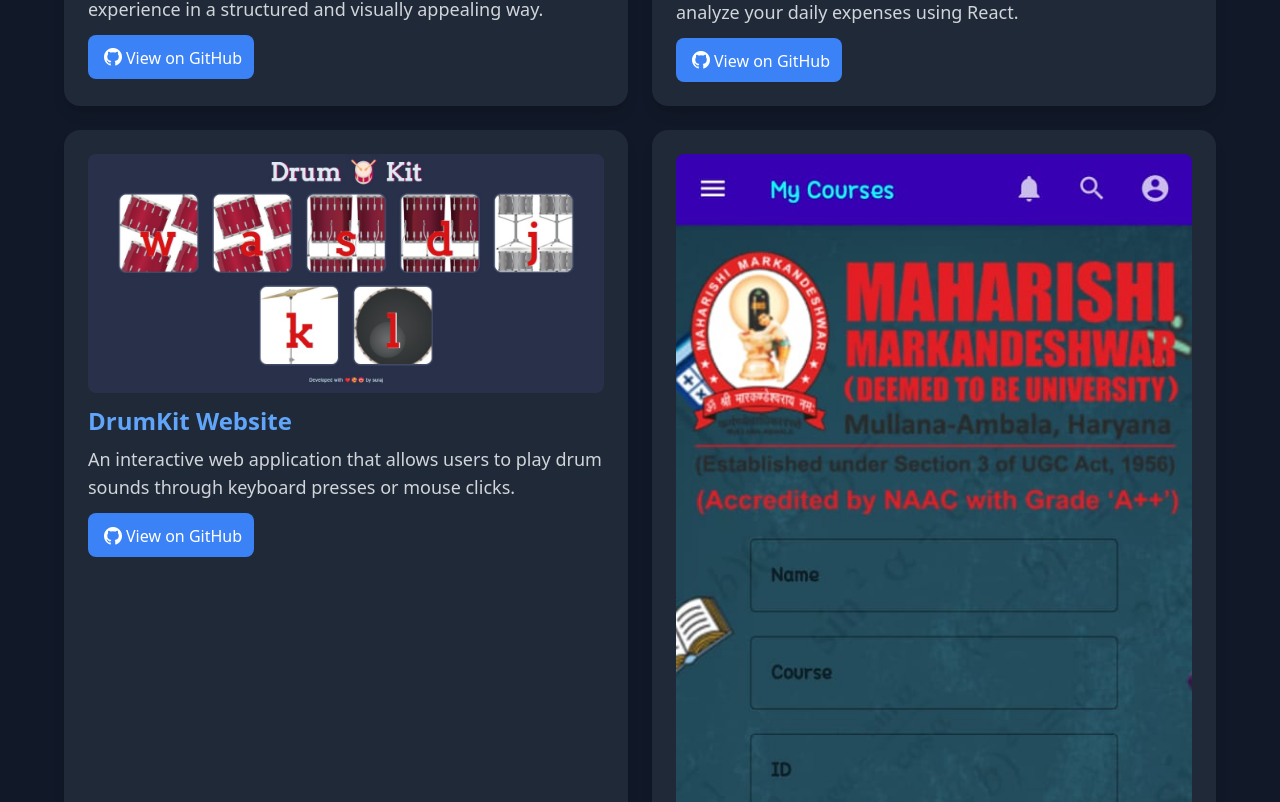
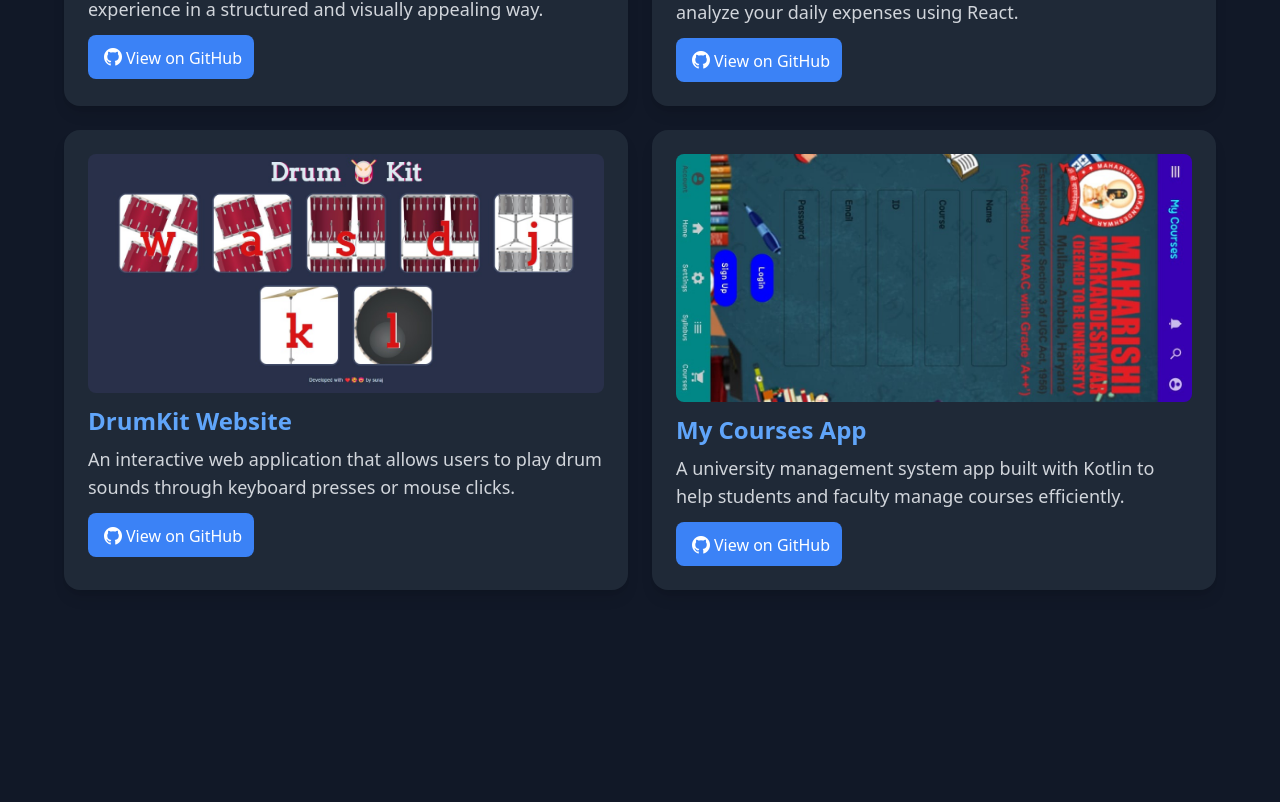
Before and after one commit to suraz343/MyPortfolio, a Next.js app: page / in a window 1280 px wide. Shown: the part 1316-2118 px from the top of the page. Built offline with nearby package versions, Linux system fonts and the light colour scheme.

Commit message:
image fixed

```diff
--- a/app/components/Projects.tsx
+++ b/app/components/Projects.tsx
@@ -12,7 +12,7 @@
 
 const ProjectCard: React.FC<ProjectProps> = (props) => {
   return (
-    <div className="bg-gray-800 text-white p-4 md:p-6 mr-4 rounded-2xl shadow-lg w-full max-w-2xl transform transition duration-300 hover:scale-105 hover:shadow-2xl">
+    <div className="bg-gray-800 text-white p-4 md:p-6 mr-4 rounded-2xl shadow-lg w-full max-w-xl transform transition duration-300 hover:scale-105 hover:shadow-2xl">
       <div className="w-full flex items-center justify-center">
         <Image
           src={props.img}
@@ -62,7 +62,7 @@
       github: "https://github.com/suraz343/Drum_kit_Website",
     },
     {
-      img: "/mycourse.jpg",
+      img: "/mycourse1.jpg",
       name: "My Courses App",
       description: "A university management system app built with Kotlin to help students and faculty manage courses efficiently.",
       github: "https://github.com/suraz343/APP_My_Courses",
```
Also changed, not shown: public/mycourse.jpg (deleted), public/mycourse1.jpg (added).
